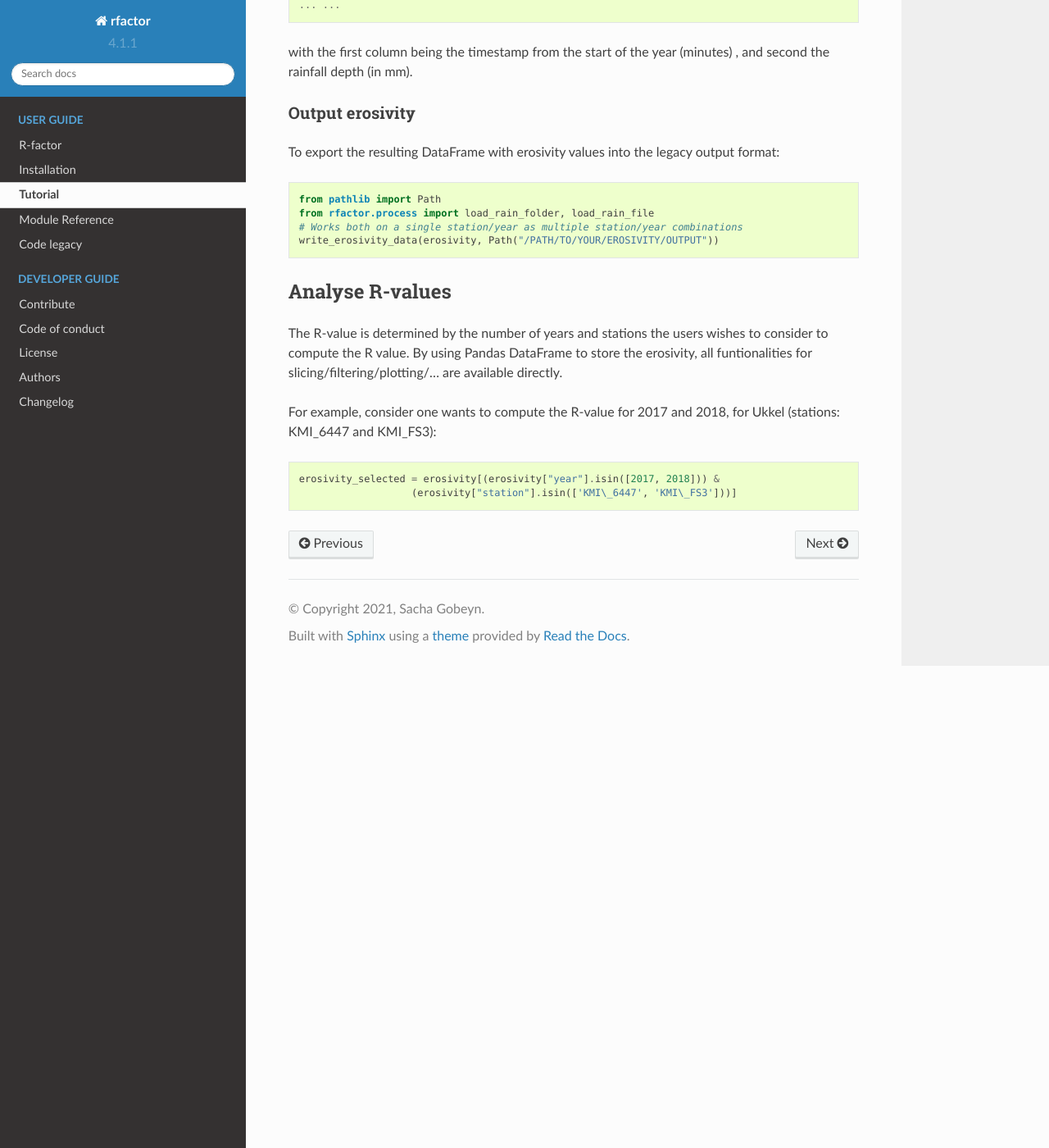
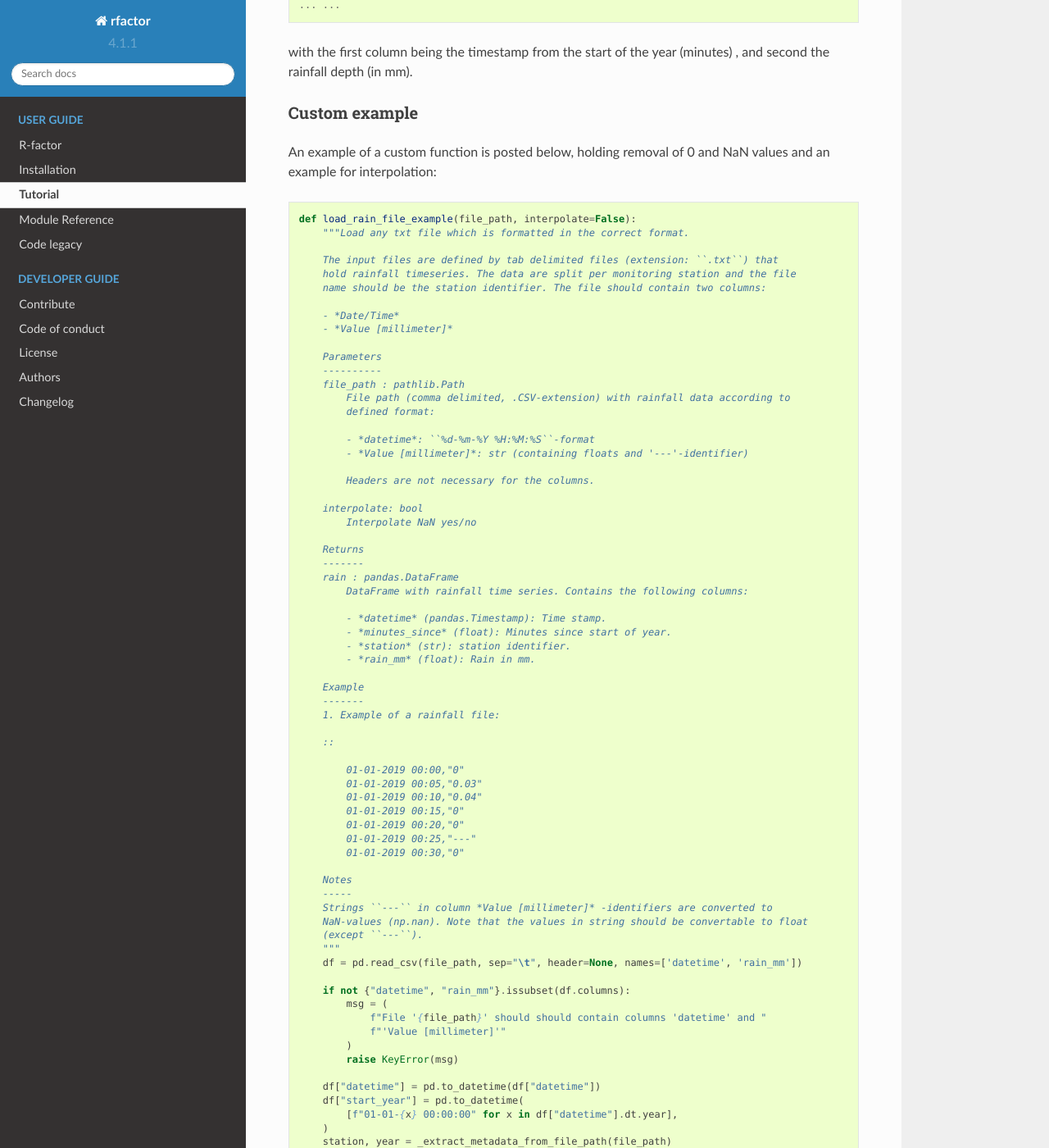
Before and after one commit to watem-sedem/rfactor, a Sphinx documentation site: the page built from docs/get-started.rst, in a window 1280 px wide and 1400 px high, scrolled down 4704 px. Shown: the whole window at 82% size. Built offline with Sphinx 7.4.7 and the Read the Docs theme 2.0.0, drawn with Linux system fonts in a browser that asks for light colours; pages that are not in the unit, such as notebooks, are missing from menus; some of the changed text lies outside the part shown.

Commit message:
add custom example for implementation load function

```diff
--- a/docs/get-started.rst
+++ b/docs/get-started.rst
@@ -257,6 +257,104 @@ The content of each of this file is a **non-zero** rainfall timeseries
 with the first column being the timestamp from the start of the year
 (minutes) , and second the rainfall depth (in mm).
 
+Custom example
+~~~~~~~~~~~~~~
+
+An example of a custom function is posted below, holding removal of 0 and NaN
+values and an example for interpolation:
+
+.. code-block:: python
+
+    def load_rain_file_example(file_path, interpolate=False):
+        """Load any txt file which is formatted in the correct format.
+
+        The input files are defined by tab delimited files (extension: ``.txt``) that
+        hold rainfall timeseries. The data are split per monitoring station and the file
+        name should be the station identifier. The file should contain two columns:
+
+        - *Date/Time*
+        - *Value [millimeter]*
+
+        Parameters
+        ----------
+        file_path : pathlib.Path
+            File path (comma delimited, .CSV-extension) with rainfall data according to
+            defined format:
+
+            - *datetime*: ``%d-%m-%Y %H:%M:%S``-format
+            - *Value [millimeter]*: str (containing floats and '---'-identifier)
+
+            Headers are not necessary for the columns.
+
+        interpolate: bool
+            Interpolate NaN yes/no
+
+        Returns
+        -------
+        rain : pandas.DataFrame
+            DataFrame with rainfall time series. Contains the following columns:
+
+            - *datetime* (pandas.Timestamp): Time stamp.
+            - *minutes_since* (float): Minutes since start of year.
+            - *station* (str): station identifier.
+            - *rain_mm* (float): Rain in mm.
+
+        Example
+        -------
+        1. Example of a rainfall file:
+
+        ::
+
+            01-01-2019 00:00,"0"
+            01-01-2019 00:05,"0.03"
+            01-01-2019 00:10,"0.04"
+            01-01-2019 00:15,"0"
+            01-01-2019 00:20,"0"
+            01-01-2019 00:25,"---"
+            01-01-2019 00:30,"0"
+
+        Notes
+        -----
+        Strings ``---`` in column *Value [millimeter]* -identifiers are converted to
+        NaN-values (np.nan). Note that the values in string should be convertable to float
+        (except ``---``).
+        """
+        df = pd.read_csv(file_path, sep="\t", header=None, names=['datetime', 'rain_mm'])
+
+        if not {"datetime", "rain_mm"}.issubset(df.columns):
+            msg = (
+                f"File '{file_path}' should should contain columns 'datetime' and "
+                f"'Value [millimeter]'"
+            )
+            raise KeyError(msg)
+
+        df["datetime"] = pd.to_datetime(df["datetime"])
+        df["start_year"] = pd.to_datetime(
+            [f"01-01-{x} 00:00:00" for x in df["datetime"].dt.year],
+        )
+        station, year = _extract_metadata_from_file_path(file_path)
+        df["station"] = station
+
+        nan = ["---", ""]
+        df.loc[df["rain_mm"].isin(nan), "rain_mm"] = np.nan
+        df.loc[df["rain_mm"] < 0, "rain_mm"] = np.nan
+
+        if interpolate:
+            df["rain_mm"] = df["rain_mm"].interpolate(method="linear")
+
+        # remove 0
+        df = df[df["rain_mm"] != 0]
+        # remove NaN
+        df = df[~df["rain_mm"].isna()]
+        df["rain_mm"] = df["rain_mm"].astype(np.float64)
+
+        return df[["datetime", "station", "rain_mm"]]
+
+    folder = Path("/PATH/FOLDER/CONTAINING/CUSTOMFORMAT/FILES")
+    from_matlab = load_rain_folder(folder, load_rain_file_example, interpolate=True)
+
+
+
 Output erosivity
 ~~~~~~~~~~~~~~~~
 
```
Also changed, not shown: 1 other file.
